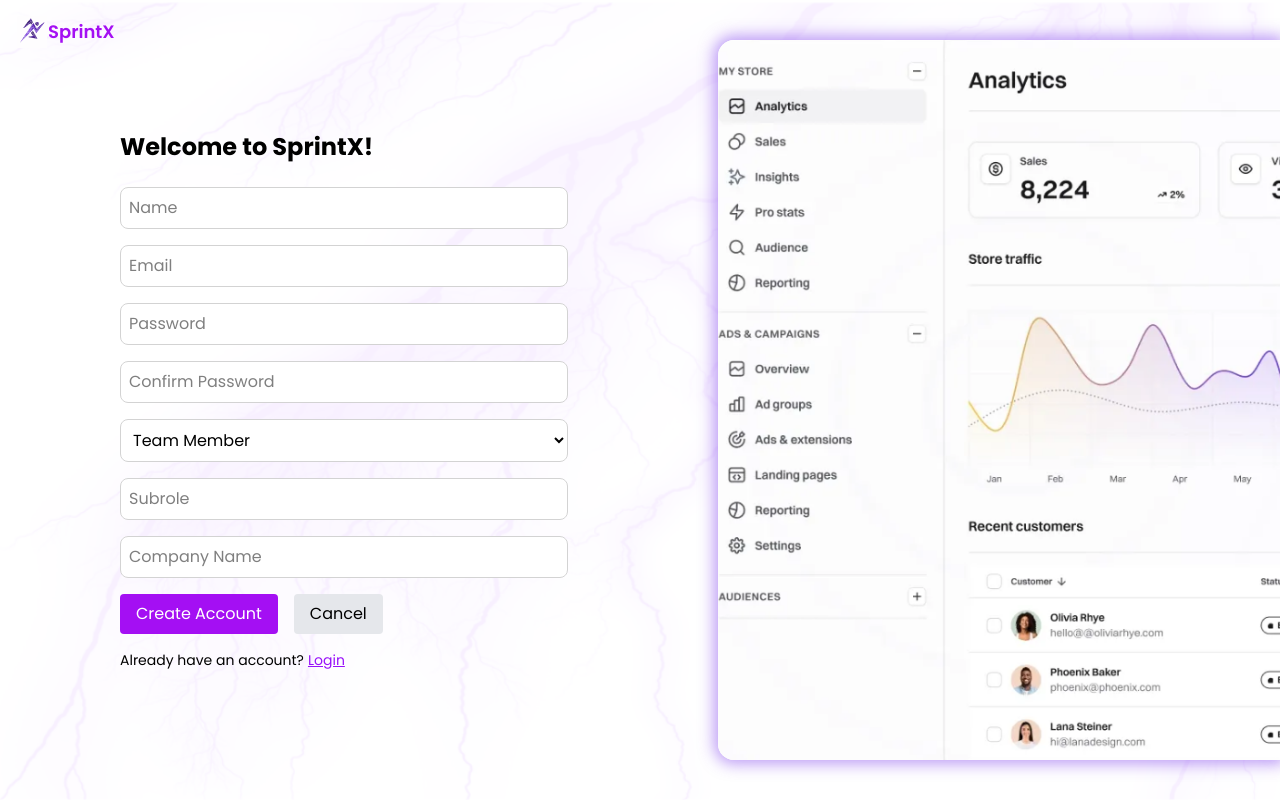
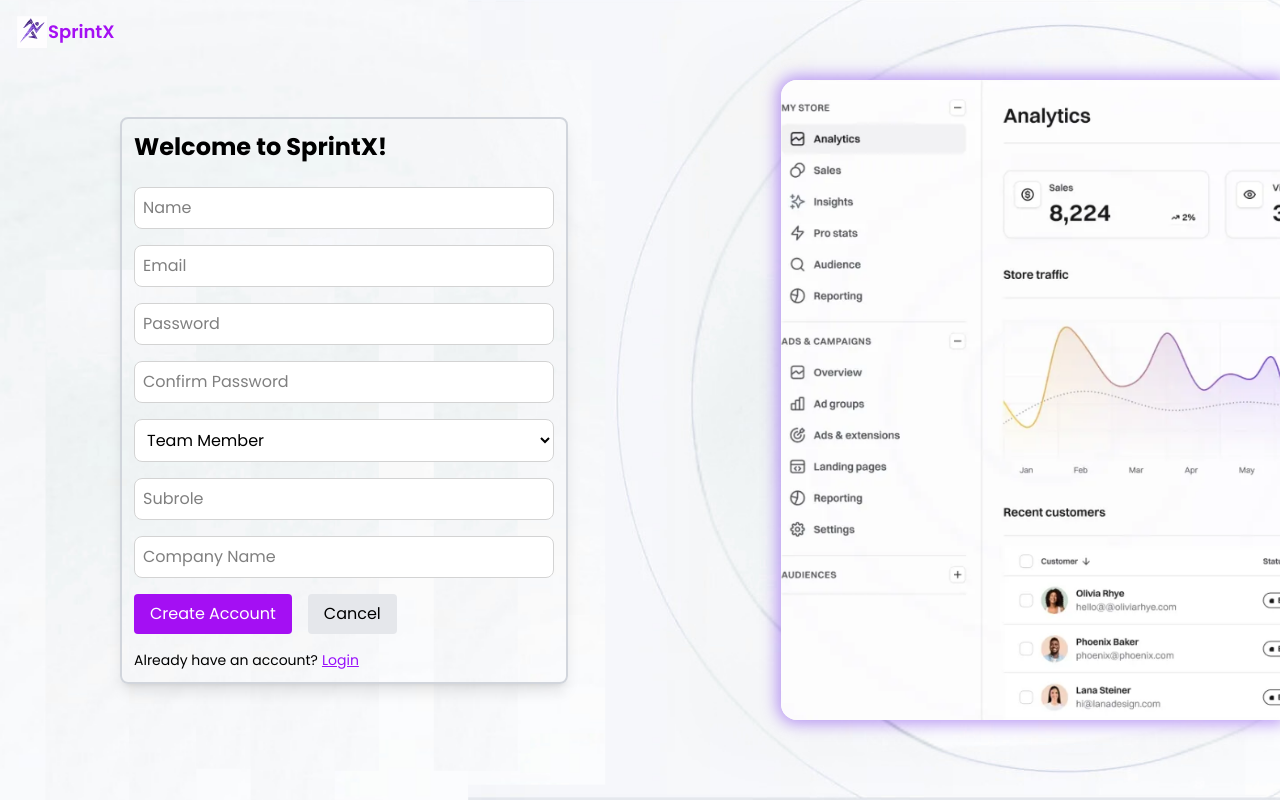
Before and after one commit to Sabarish-developer/SprintX, a React (Vite) app in the folder client/: page /signup in a window 1280 px wide. Built offline with nearby package versions, Linux system fonts and the light colour scheme.

Commit message:
SignUp Altered-2

```diff
--- a/client/src/App.css
+++ b/client/src/App.css
@@ -1,14 +1,14 @@
 #root {
-  background-image: url('./assets/back.png');
+  /* background-image: url('./assets/back.png'); */
   max-width: 1600px;
   padding: 0;
 }
 
 
-.card {
+/* .card {
   padding: 2em;
-}
+} */
 
-.read-the-docs {
+/* .read-the-docs {
   color: #888;
-}
+} */
--- a/client/src/App.jsx
+++ b/client/src/App.jsx
@@ -8,6 +8,7 @@
 import ContactUs from './components/ContactUs';
 import Faq from './components/Faq';
 import Footer from './components/Footer';
+import bgImage from './assets/back.png'; // ✅ imported correctly
 
 function App() {
   const featuresRef = useRef(null);
@@ -27,17 +28,17 @@
   };
 
   return (
-    <>
+    <div className="min-h-screen w-full bg-cover bg-fixed bg-center" style={{ backgroundImage: `url(${bgImage})` }}>
       <Navbar navItems={navItems} handleScroll={handleScroll} />
-      <div className='max-w-7xl mx-auto px-6 pt-17'>
+      <div className="max-w-7xl mx-auto px-6 pt-17">
         <HeroSection />
         <SliderSection ref={featuresRef} />
-        <AboutSection ref={aboutRef}/>
-        <ContactUs ref={contactusRef}/>
-        <Faq ref={faqRef}/>
+        <AboutSection ref={aboutRef} />
+        <ContactUs ref={contactusRef} />
+        <Faq ref={faqRef} />
       </div>
-      <Footer/>
-    </>
+      <Footer />
+    </div>
   );
 }
 
--- a/client/src/SignUp.css
+++ b/client/src/SignUp.css
@@ -30,9 +30,9 @@
 
   /* ✅ Updated signup image styling with only top-left and bottom-left rounded corners */
   .signup-image {
-    height: 90vh;              /* Increased height */
+    height: 80vh;              /* Increased height */
     width: auto;              /* Maintain aspect ratio */
-    max-width: 90%;           /* Prevents overflow */
+    max-width: 80%;           /* Prevents overflow */
     object-fit: cover;        /* Ensure image scales correctly */
     float: right;             /* Align image to right */
     margin-right: 0rem;
@@ -41,3 +41,8 @@
     border-top-right-radius: 0;       /* Keep top-right normal */
     border-bottom-right-radius: 0;    /* Keep bottom-right normal */
   }
+
+  /* .pad{
+    padding-left: 0 !important;
+    padding-right: 0 !important;
+  } */
--- a/client/src/components/SignUp.jsx
+++ b/client/src/components/SignUp.jsx
@@ -5,6 +5,7 @@
 import '../SignUp.css';
 import SignImg from '../assets/SignUp.png';
 import logo from '../assets/logo.svg';
+import circlebg from '../assets/bg-canva.svg';
 
 const Signup = () => {
   const [showOTP, setShowOTP] = useState(false);
@@ -35,15 +36,15 @@
   };
 
   return (
-    <>
+    <div className="min-h-screen w-full bg-cover w-300 bg-fixed bg-center" style={{ backgroundImage: `url(${circlebg})` }}>
     <div className="absolute top-4 left-4 flex items-center space-x-0">
         <img src={logo} alt="Logo" className="w-8 h-8 object-contain" />
         <span className="text-lg font-semibold text-[#a40ff3] tightly-tracked">SprintX</span>
     </div>
     <div className="min-h-screen flex flex-col justify-center items-center md:flex-col lg:flex-row text-black lg:pl-8">
       {/* Form Section */}
-      <div className="w-full lg:w-1/2 flex flex-col justify-center items-center p-2">
-        <form onSubmit={handleSubmit(onSubmit)} className="w-full max-w-md space-y-4">
+      <div className="w-full lg:w-1/2 bo flex flex-col justify-center items-center p-2">
+        <form onSubmit={handleSubmit(onSubmit)} className="w-full mt-3 lg:mt-0 border lg:border-2 rounded-lg border-gray-300 shadow-lg max-w-md space-y-4 p-3">
           <h2 className="text-2xl font-bold mb-6 w-full self-start">Welcome to SprintX!</h2>
           <input {...register("name", { required: true })} placeholder="Name" className="input-field" />
           {errors.name && <span className="text-red-500 text-sm">Name is required</span>}
@@ -116,7 +117,7 @@
       {/* OTP Popup */}
       {showOTP && <OTPPopup onVerify={() => navigate('/home')} onClose={() => setShowOTP(false)} />}
     </div>
-    </>
+    </div>
   );
 };
 
--- a/client/src/index.css
+++ b/client/src/index.css
@@ -26,11 +26,11 @@
 
 #root {
   font-family: "Poppins", sans-serif;
-  background-image: url('./assets/back.png');
+  /* background-image: url('./assets/back.png');
   background-size: cover;
   background-position: center;
   background-repeat: no-repeat;
-  background-attachment: fixed;
+  background-attachment: fixed;         */
   min-height: 100vh;
   width: 100%;
   margin: 0 auto;
```
Also changed, not shown: client/src/assets/bg-canva.svg (added).
